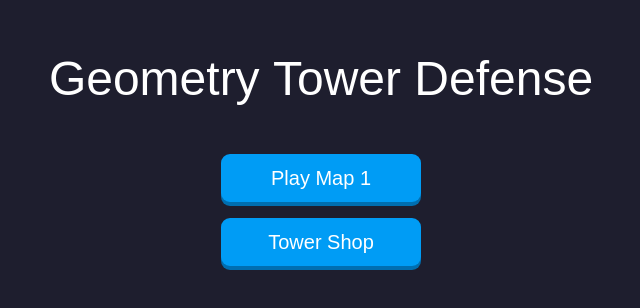
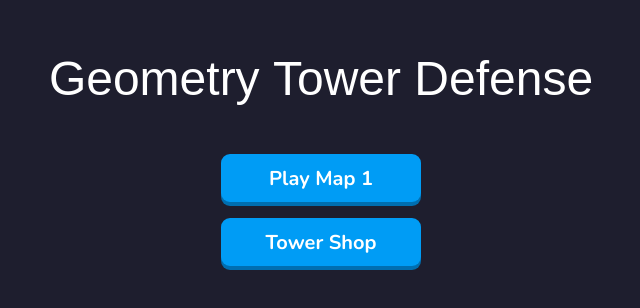
Before and after one commit to SOPHIAGAO0787/cse110-Project-Group2, a website built with Vite: page index.html in a window 1280 px wide. Shown: the part 246-554 px from the top of the page, 319-959 px from the left. Built offline with nearby package versions, Linux system fonts and the light colour scheme.

Commit message:
Use the Nunito font from the design mockup for buttons
The font loads in index.html, and the app waits for it before drawing,
because Konva does not redraw text when a font arrives late.

```diff
--- a/index.html
+++ b/index.html
@@ -4,6 +4,10 @@
     <meta charset="UTF-8" />
     <meta name="viewport" content="width=device-width, initial-scale=1.0" />
     <title>Geometry Tower Defense</title>
+    <link
+      rel="stylesheet"
+      href="https://fonts.googleapis.com/css2?family=Nunito:wght@400;700&display=swap"
+    />
     <style>
       body {
         margin: 0;
--- a/src/main.ts
+++ b/src/main.ts
@@ -1,3 +1,9 @@
 import { App } from "./app/App";
+import { FONT } from "./screens/theme";
 
-new App("container");
+// Konva draws text only once, so wait for the font to load before showing any screen
+const normalFont = document.fonts.load("20px " + FONT);
+const boldFont = document.fonts.load("bold 20px " + FONT);
+Promise.all([normalFont, boldFont]).then(() => {
+  new App("container");
+});
--- a/src/screens/button.ts
+++ b/src/screens/button.ts
@@ -1,5 +1,5 @@
 import Konva from "konva";
-import { BUTTON_FILL, BUTTON_SHADOW } from "./theme";
+import { BUTTON_FILL, BUTTON_SHADOW, FONT } from "./theme";
 
 // A clickable rectangle with a label. Konva has no built-in buttons, so we make our own.
 export function makeButton(label: string, onClick: () => void): Konva.Group {
@@ -21,6 +21,8 @@ export function makeButton(label: string, onClick: () => void): Konva.Group {
     align: "center",
     verticalAlign: "middle",
     fontSize: 20,
+    fontFamily: FONT,
+    fontStyle: "bold",
     fill: "white",
   });
   button.add(background, text);
--- a/src/screens/theme.ts
+++ b/src/screens/theme.ts
@@ -1,5 +1,8 @@
-// Colors from the team's design mockup. Screens import these instead of typing hex codes,
-// so every screen keeps the same look.
+// Colors and font from the team's design mockup. Screens import these instead of typing
+// their own values, so every screen keeps the same look.
+
+// Loaded in index.html. Konva.Text needs `fontFamily: FONT` to use it.
+export const FONT = "Nunito";
 
 // Page and cards
 export const PAGE_BACKGROUND = "#cfcfcf";
```
